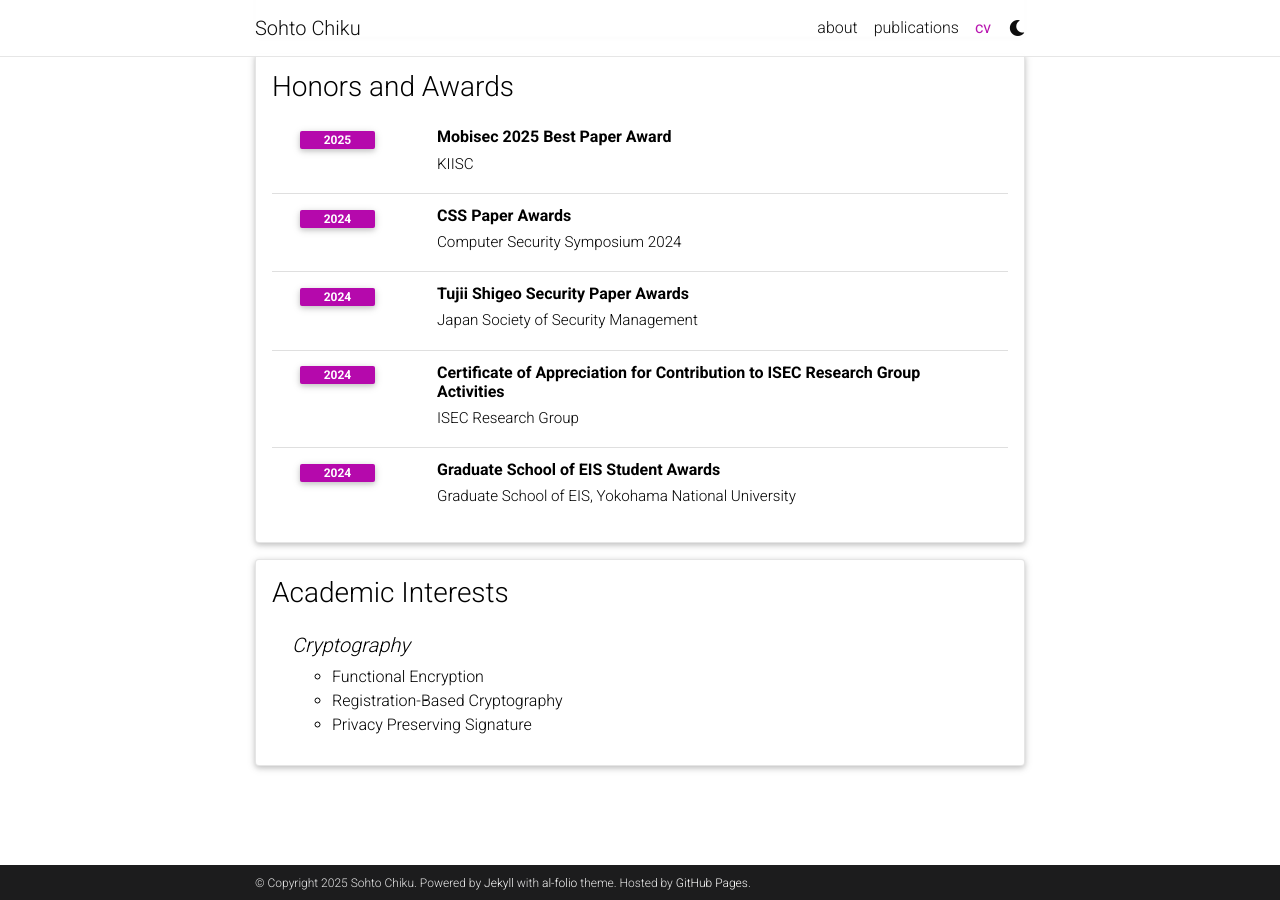
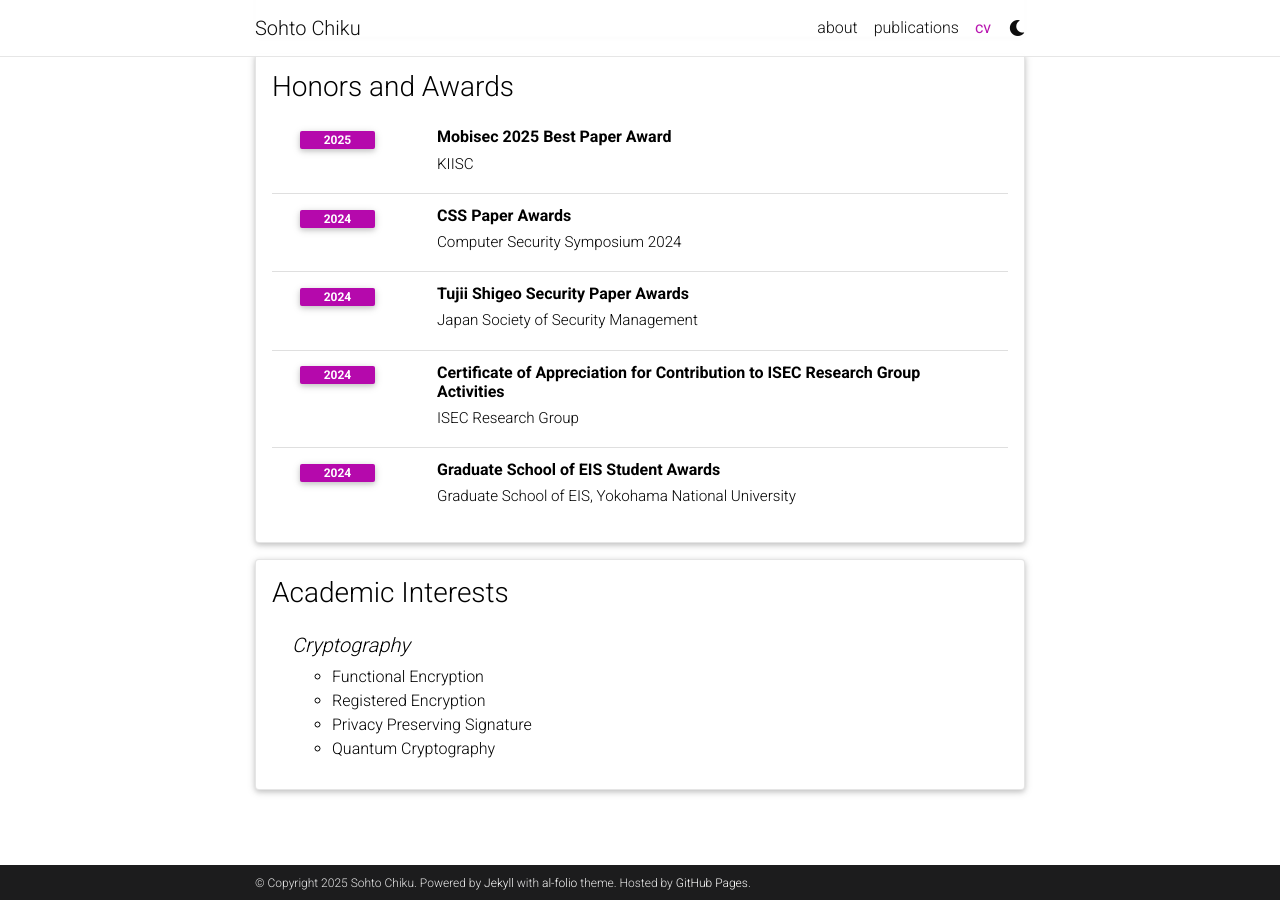
Before and after one commit to csort99/csort99.github.io, a Jekyll site: the page built from _pages/cv.md, in a window 1280 px wide and 900 px high, scrolled down 1700 px. Built offline with Jekyll 4.4.1, drawn with Linux system fonts in a browser that asks for light colours; comment, search, counter and statistics services are not loaded; a style sheet for code colours, icons or effects is not loaded.

Commit message:
Update cv.yml

```diff
--- a/_data/cv.yml
+++ b/_data/cv.yml
@@ -82,5 +82,6 @@
     - title: Cryptography
       items:
         - Functional Encryption
-        - Registration-Based Cryptography
+        - Registered Encryption
         - Privacy Preserving Signature
+        - Quantum Cryptography
```
